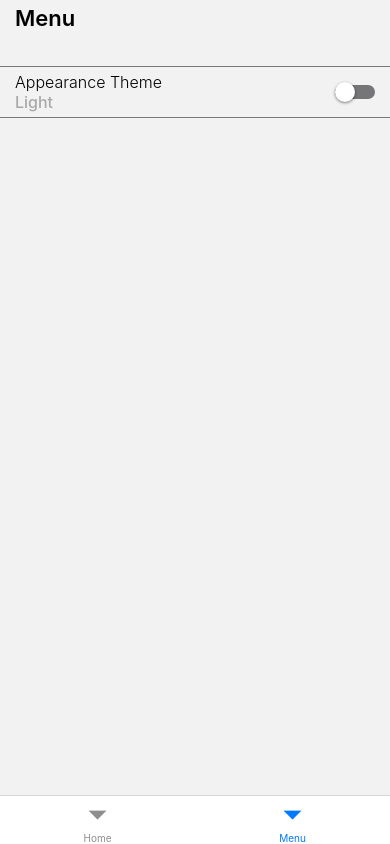
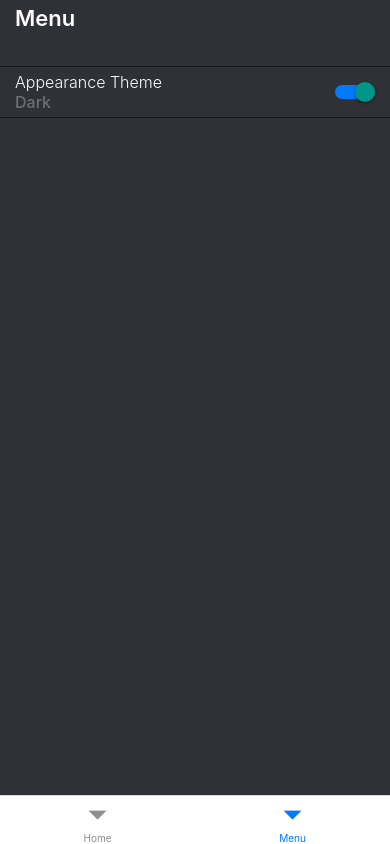
Before and after one commit to GustavoFidencio/RickMorty-V2, a React Native app: screen /Menu in a window 390 px wide. Built offline with nearby package versions, Linux system fonts and the light colour scheme.

Commit message:
hook global theme

```diff
--- a/babel.config.js
+++ b/babel.config.js
@@ -9,10 +9,10 @@ module.exports = {
         root: ['./src'],
         alias: {
           '@assets': './src/assets',
+          '@components': './src/components',
           '@enterprise': './src/enterprise',
-          // '@context': './src/context',
           '@factory': './src/factory',
-          '@components': './src/components',
+          '@hooks': './src/hooks',
           '@pages': './src/pages',
           '@route': './src/route',
           '@services': './src/services',
--- a/src/enterprise/colors.ts
+++ b/src/enterprise/colors.ts
@@ -1,5 +1,6 @@
 const darkMode = {
-    BACKGROUND: '#2f3136',
+    BACKGROUND_LIGHT: '#fdfdfd',
+    BACKGROUND_DARK: '#2f3136',
 
     PRIMARY: '#ff7bbf'
 } as const
--- /dev/null
+++ b/src/hooks/globalApp.tsx
@@ -0,0 +1,57 @@
+import { Animated, StatusBar } from 'react-native';
+import React, { createContext, useContext, useRef, useState, useEffect } from "react";
+
+import Colors from '@enterprise/colors';
+import { Animate } from '@services/animate';
+
+const Context = createContext({} as UseGlobalProps);
+
+type UseGlobalProps = {
+    dark: boolean
+    setDark(val: boolean): void
+    color: Animated.AnimatedInterpolation
+    backgroundColor: Animated.AnimatedInterpolation
+}
+
+export const useGlobal = (): UseGlobalProps => {
+    const Global = useContext(Context);
+    return Global;
+}
+
+type ProviderProps = {
+    children: React.ReactNode
+}
+
+const { Simple } = Animate();
+const { BACKGROUND_DARK, BACKGROUND_LIGHT } = Colors;
+
+export const GlobalProvider = ({ children }: ProviderProps) => {
+
+    const [dark, setDark] = useState(true);
+    const animate = useRef(new Animated.Value(0)).current;
+
+    useEffect(() => {
+        Simple({ val: dark ? 100 : 0, ref: animate, delay: 800 });
+    }, [dark]);
+
+    const color = animate.interpolate({
+        inputRange: [0, 100],
+        outputRange: ['black', '#fdfdfd'],
+    });
+
+    const backgroundColor = animate.interpolate({
+        inputRange: [0, 100],
+        outputRange: [BACKGROUND_LIGHT, BACKGROUND_DARK],
+    });
+
+    return (
+        <Context.Provider value={{ dark, setDark, color, backgroundColor }}>
+            <StatusBar
+                animated
+                backgroundColor="black"
+                barStyle={!dark ? 'dark-content' : 'light-content'}
+            />
+            {children}
+        </Context.Provider>
+    )
+}
--- a/src/pages/menu/commons/header.tsx
+++ b/src/pages/menu/commons/header.tsx
@@ -1,13 +1,20 @@
 import React, { memo } from "react";
+import { Animated } from 'react-native';
 import styled from 'styled-components/native';
+import { useGlobal } from "@hooks/globalApp";
 
-export const Header = memo(() =>
-    <Container>
-        <TitlePage>
-            Menu
-        </TitlePage>
-    </Container>
-);
+export const Header = memo(() => {
+
+    const { color } = useGlobal();
+
+    return (
+        <Container>
+            <TitlePage style={{ color }}>
+                Menu
+            </TitlePage>
+        </Container>
+    )
+});
 
 const Container = styled.View`
     width: 100%;
@@ -16,7 +23,7 @@ const Container = styled.View`
     justify-content: space-between;
 `;
 
-const TitlePage = styled.Text`
+const TitlePage = Animated.createAnimatedComponent(styled.Text`
     font-size: 22px;
     font-weight: 600;
-`;
+`);
--- a/src/pages/menu/commons/theme.tsx
+++ b/src/pages/menu/commons/theme.tsx
@@ -1,23 +1,25 @@
 import { Switch } from 'react-native';
+import React, { memo } from "react";
+import { Animated } from 'react-native';
 import styled from 'styled-components/native';
-import React, { useState, memo } from "react";
+
+import { useGlobal } from '@hooks/globalApp';
 
 export const Theme = memo(() => {
 
-    const [dark, setDark] = useState(false);
+    const { dark, setDark, color } = useGlobal();
 
     const _toggle = (val: boolean) => {
-        console.log(val);
         setDark(val);
     };
 
     return (
         <Container>
             <ContainerText>
-                <TitleSetting>
+                <TitleSetting style={{ color }}>
                     Appearance Theme
                 </TitleSetting>
-                <TitleType>
+                <TitleType style={{ color }}>
                     {dark ? 'Dark' : 'Light'}
                 </TitleType>
             </ContainerText>
@@ -47,13 +49,13 @@ const Container = styled.View`
 const ContainerText = styled.View`
 `;
 
-const TitleSetting = styled.Text`
+const TitleSetting = Animated.createAnimatedComponent(styled.Text`
     font-size: 16px;
     font-weight: 300;
-`;
+`);
 
-const TitleType = styled.Text`
+const TitleType = Animated.createAnimatedComponent(styled.Text`
     opacity: .3;
     font-size: 16px;
     font-weight: 500;
-`;
+`);
--- a/src/pages/menu/index.tsx
+++ b/src/pages/menu/index.tsx
@@ -4,11 +4,18 @@ import React from "react";
 import { View } from 'react-native';
 
 import { Header, Theme } from './commons';
+import { useGlobal } from '@hooks/globalApp';
 
-export const Menu = () =>
-    <SafeArea>
-        <View>
-            <Header />
-            <Theme />
-        </View>
-    </SafeArea>
+export const Menu = () => {
+
+    const { backgroundColor } = useGlobal();
+
+    return (
+        <SafeArea style={{ backgroundColor }}>
+            <View>
+                <Header />
+                <Theme />
+            </View>
+        </SafeArea>
+    )
+}
--- a/src/pages/menu/styles.ts
+++ b/src/pages/menu/styles.ts
@@ -1,5 +1,6 @@
+import { Animated } from 'react-native';
 import styled from 'styled-components/native';
 
-export const SafeArea = styled.SafeAreaView`
+export const SafeArea = Animated.createAnimatedComponent(styled.SafeAreaView`
     flex: 1;
-`;
+`);
--- a/src/pages/splash/index.tsx
+++ b/src/pages/splash/index.tsx
@@ -24,10 +24,10 @@ export const Splash = ({ navigation }: SplashProps) => {
     }, []);
 
     const nav = () =>
-        navigation.replace("Login");
+        navigation.replace("Tab");
 
     const _initial = () =>
-        Simple({ val: 1, ref: opacity, delay: 800, finish: nav.bind(this) });
+        Simple({ val: 1, ref: opacity, delay: 1500, finish: nav.bind(this) });
 
     return (
         <SafeArea opacity={opacity}>
--- a/src/route/stack.tsx
+++ b/src/route/stack.tsx
@@ -5,7 +5,8 @@ import { createNativeStackNavigator } from '@react-navigation/native-stack';
 import { TabNavigator } from './tab';
 import Colors from '@enterprise/colors';
 import { RootStackParamList } from './type';
-import { Login, Home, Splash } from '@pages/index';
+import { Login, Splash } from '@pages/index';
+import { GlobalProvider } from '@hooks/globalApp';
 
 const { BACKGROUND } = Colors;
 
@@ -14,9 +15,10 @@ const Stack = createNativeStackNavigator<RootStackParamList>();
 export const StackNavigator = () => {
 
     return (
+        <GlobalProvider>
             <NavigationContainer>
                 <Stack.Navigator
-                initialRouteName="Tab"
+                    initialRouteName="Splash"
                     screenOptions={{
                         headerShown: false,
                         contentStyle: { backgroundColor: BACKGROUND }
@@ -36,5 +38,6 @@ export const StackNavigator = () => {
                     />
                 </Stack.Navigator>
             </NavigationContainer >
+        </GlobalProvider>
     );
 }
```
Also changed, not shown: tsconfig.json (+5 -2 lines). Lines whose indentation alone changed are shown as unchanged.
